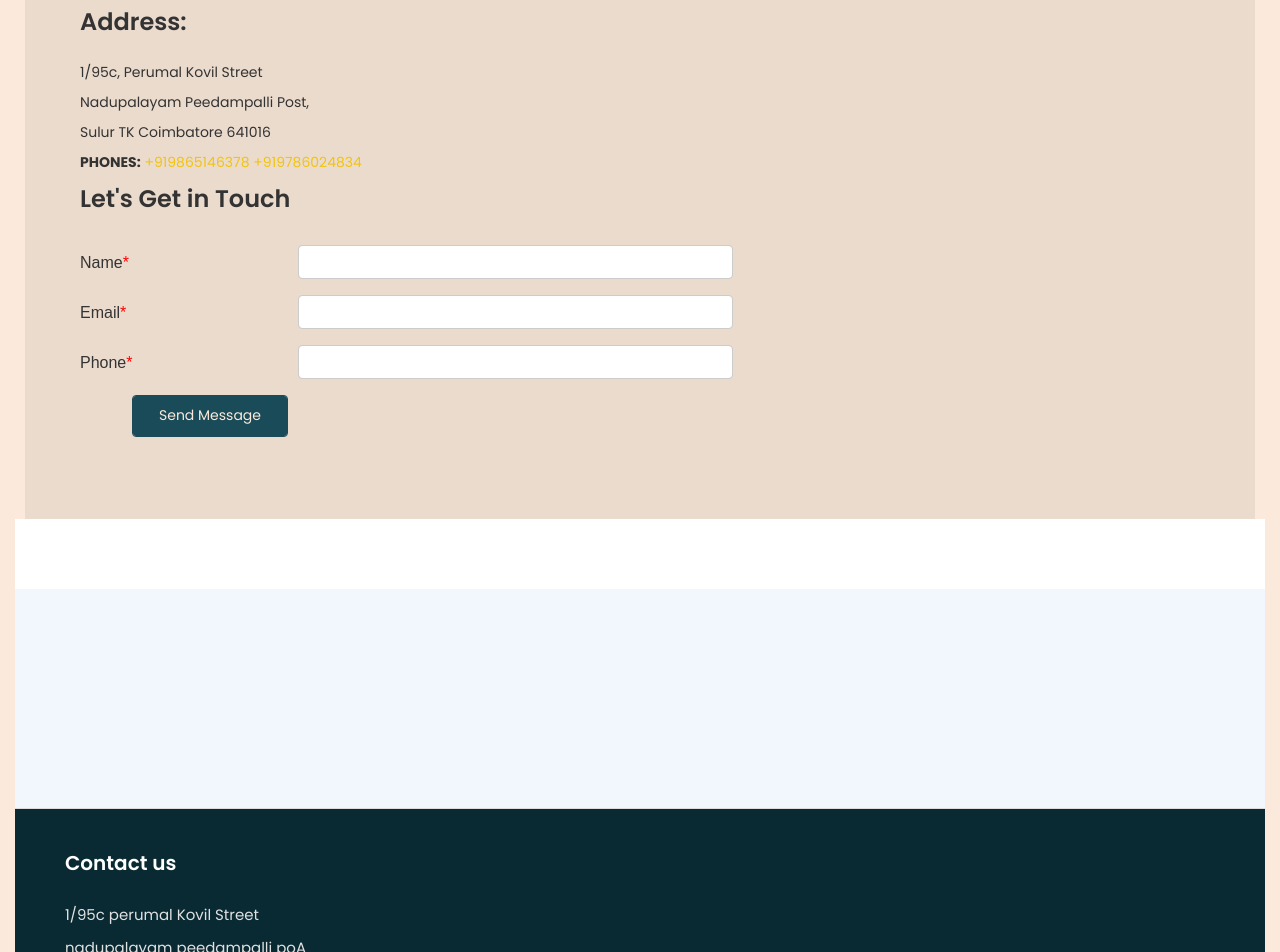
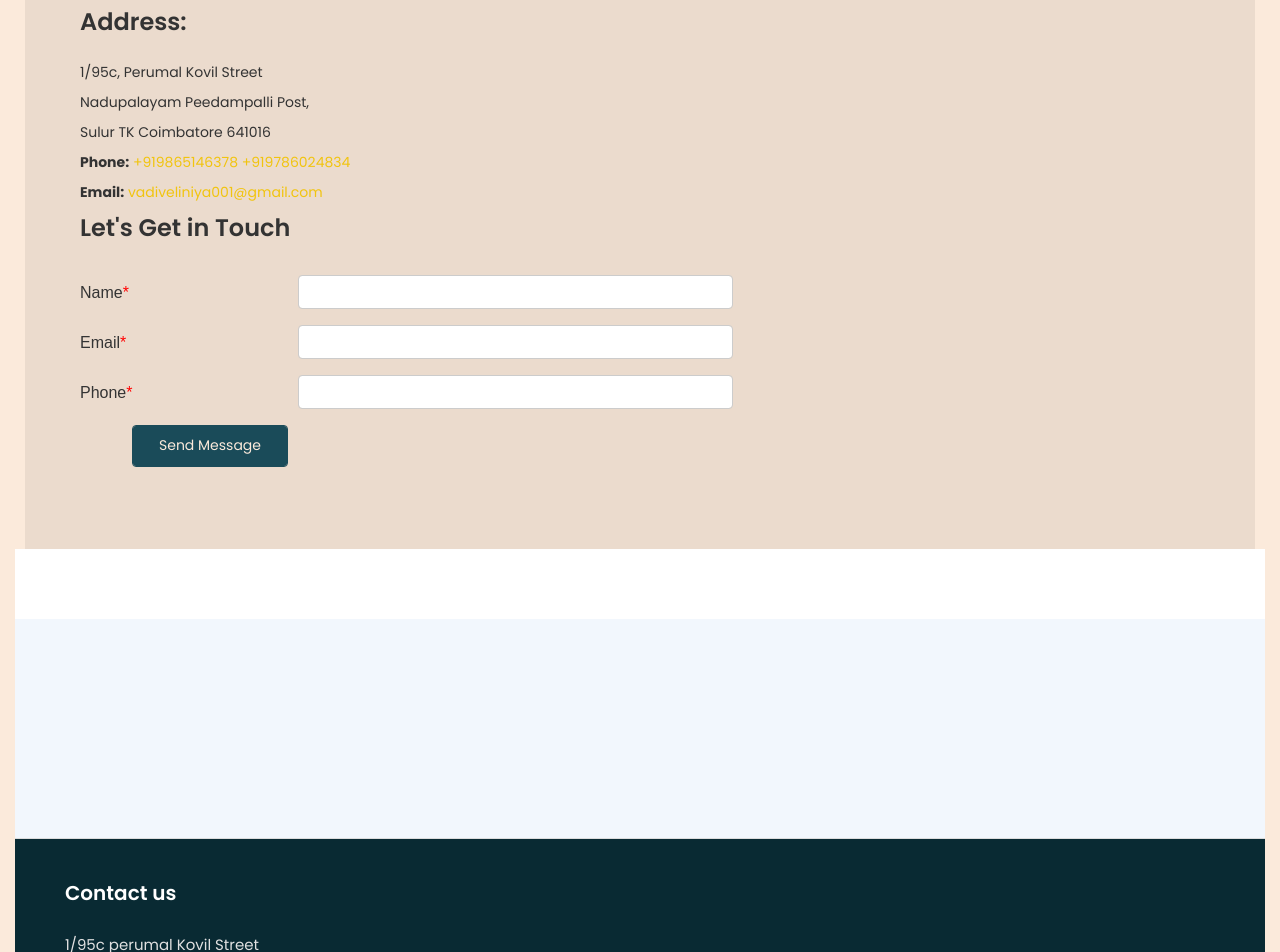
Before and after one commit to thirumalai-nambi/iniyapacker, a plain HTML site: page index.html in a window 1280 px wide. Shown: the part 2588-3540 px from the top of the page. Drawn offline with nearby package versions, Linux system fonts and the light colour scheme; a script that the page names is missing; files whose address does not match are found by name.

Commit message:
version 3
added email in address

```diff
--- a/index.html
+++ b/index.html
@@ -877,11 +877,17 @@ data-duration="0">
 
 						<p style="margin:2px 0px 0px 0px;line-height:1.99em;">
 
-							<span style="font-weight:700;font-size:1em;">PHONES:</span>
+							<span style="font-weight:700;font-size:1em;">Phone:</span>
 
 							<span><a href="tel:+919865146378">+919865146378 </a></span>
 
 							<span><a href="tel:+919786024834">+919786024834 </a></span>
+
+						</p>
+
+						<p style="margin:2px 0px 0px 0px;line-height:1.99em;">
+							<span style="font-weight:700;font-size:1em;">Email:</span>
+							<span style="font-size:1em;">  <a href="mailto:vadiveliniya001@gmail.com">vadiveliniya001@gmail.com</a> </span>
 
 						</p>
 
```
